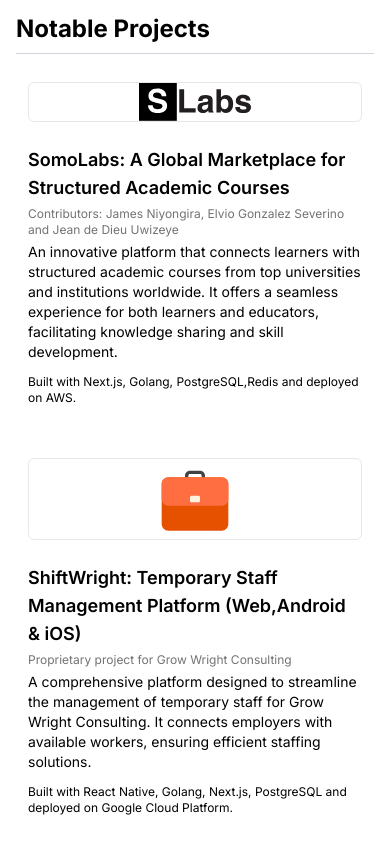
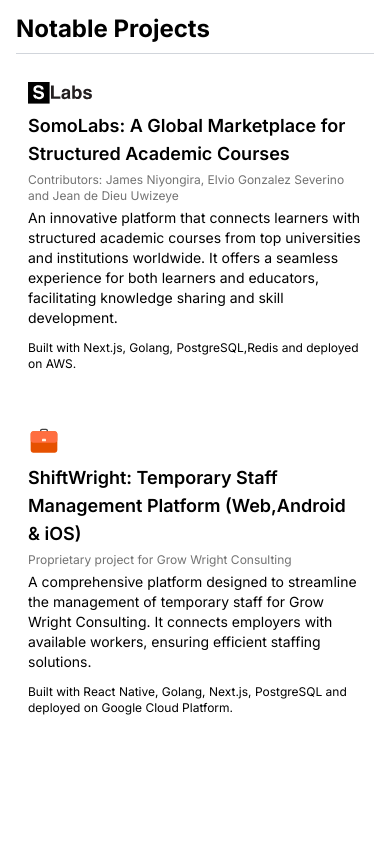
Before and after one commit to remarkablejames/portfolio-rebuild, a Next.js app: page / in a window 390 px wide. Shown: the part 627-1480 px from the top of the page. After the commit the page ends 1431 px from the top, so only its background shows below. Built offline with nearby package versions, Linux system fonts and the light colour scheme.

Commit message:
refactor layout and styling for project links in personal portfolio

```diff
--- a/app/page.tsx
+++ b/app/page.tsx
@@ -102,9 +102,9 @@
 
           <Link href={"https://somolabs.com/"} target={"_blank"}>
             <div
-                className="group flex flex-col md:flex-row gap-6 p-3 rounded-md hover:bg-gray-100 transition-colors duration-300 cursor-pointer ">
-              <div className="w-full md:w-64 flex-shrink-0 flex justify-center items-center border rounded-md">
-                <BlackLogoIcon className={"w-28 h-auto"}/>
+                className="group flex flex-col md:flex-row gap-2 lg:gap-6 p-3 rounded-md hover:bg-gray-100 transition-colors duration-300 cursor-pointer ">
+              <div className="w-full md:w-64 flex-shrink-0 flex justify-start lg:justify-center items-center border-0 lg:border rounded-md">
+                <BlackLogoIcon className={"w-16 lg:w-28 h-auto"}/>
               </div>
               <div className="flex-1">
                 <h3 className="text-lg font-semibold mb-1 group-hover:text-blue-600 transition-colors">
@@ -126,9 +126,9 @@
           {/* project 2 */}
           <Link href={"https://apps.apple.com/ca/app/shiftwright/id6741173211"} target={"_blank"}>
             <div
-                className="group flex flex-col md:flex-row gap-6 mt-4 p-3 rounded-md hover:bg-gray-100 transition-colors duration-300 cursor-pointer ">
-            <div className="w-full md:w-64 flex-shrink-0 flex justify-center items-center border rounded-md">
-              <ShiftWrightLogoIcon className={"w-20 h-auto"}/>
+                className="group flex flex-col md:flex-row gap-2 lg:gap-6 mt-4 p-3 rounded-md hover:bg-gray-100 transition-colors duration-300 cursor-pointer ">
+            <div className="w-full md:w-64 flex-shrink-0 flex justify-start lg:justify-center items-center border-0 lg:border rounded-md">
+              <ShiftWrightLogoIcon className={"w-8 lg:w-16 h-auto"}/>
             </div>
             <div className="flex-1">
               <h3 className="text-lg font-semibold mb-1 group-hover:text-blue-600 transition-colors">ShiftWright: Temporary Staff Management Platform (Web,Android & iOS)</h3>
```
